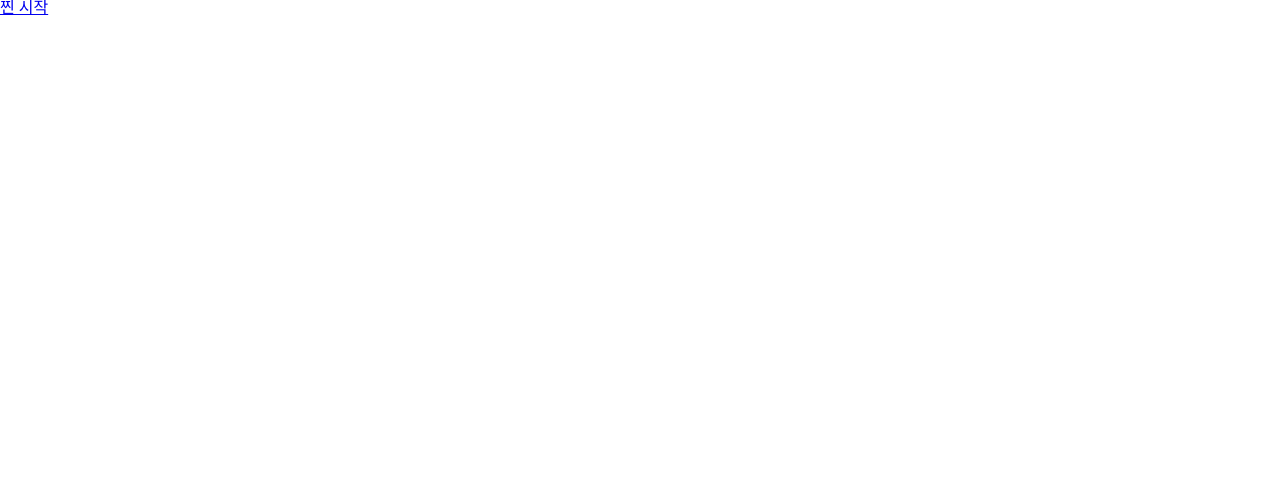
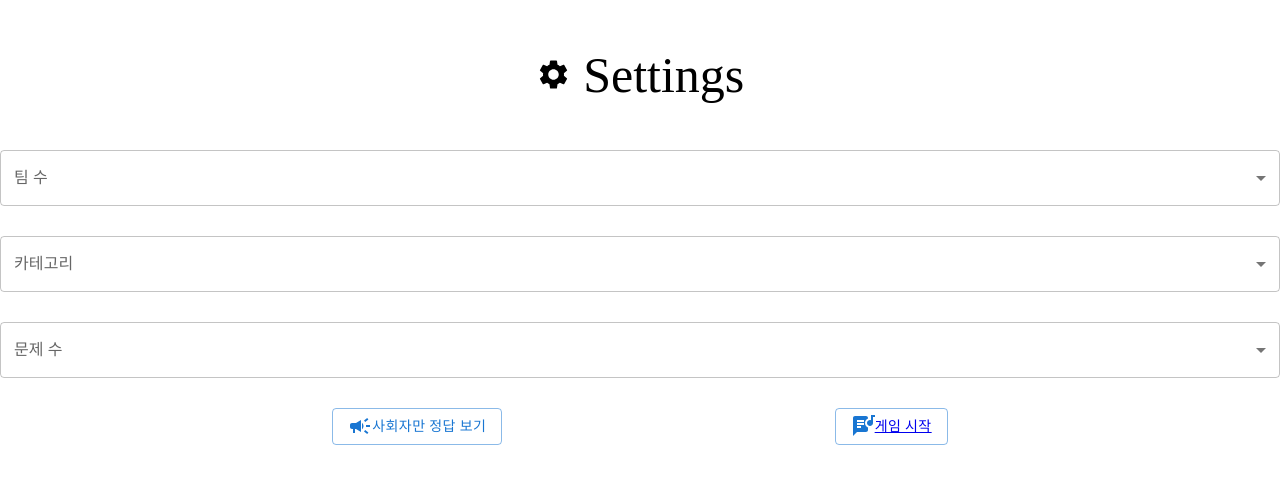
Before and after one commit to jaehvvan/snu-web-final, a React (Create React App) app: page /setting in a window 1280 px wide. Shown: the top 484 px of the page. Built offline with nearby package versions, Linux system fonts and the light colour scheme.

Commit message:
1st
모양만 잡기

```diff
--- a/package.json
+++ b/package.json
@@ -5,6 +5,7 @@
   "dependencies": {
     "@emotion/react": "^11.9.3",
     "@emotion/styled": "^11.9.3",
+    "@mui/icons-material": "^5.8.4",
     "@mui/material": "^5.8.4",
     "@testing-library/jest-dom": "^5.16.4",
     "@testing-library/react": "^13.3.0",
--- a/src/index.js
+++ b/src/index.js
@@ -4,6 +4,7 @@ import App from './App';
 
 import './styles/reset.scss';
 import './styles/normalize.scss';
+import './styles/setting.css';
 import { BrowserRouter } from 'react-router-dom';
 
 const root = ReactDOM.createRoot(document.getElementById('root'));
--- a/src/pages/SettingPage.js
+++ b/src/pages/SettingPage.js
@@ -1,10 +1,84 @@
-import React from 'react';
+import React, {useState} from 'react';
 import { Link } from 'react-router-dom';
+import '../styles/setting.css';
+import SettingsIcon from '@mui/icons-material/Settings';
+import FormControl from '@mui/material/FormControl';
+import InputLabel from '@mui/material/InputLabel';
+import MenuItem from '@mui/material/MenuItem';
+import Select from '@mui/material/Select';
+import {Button} from "@mui/material";
+import CampaignIcon from '@mui/icons-material/Campaign';
+import LyricsIcon from '@mui/icons-material/Lyrics';
 
 const SettingPage = () => {
-  return (
-    <div>
-      <Link to="/question">찐 시작</Link>
+    const [team, setTeam] = useState(0);
+    const [category, setCategory] = useState('');
+    const [problem, setProblem] = useState(0);
+
+    return (
+    <div id="layoutDom">
+        <div id="titleDom">
+            <SettingsIcon fontSize="large"></SettingsIcon> Settings
+        </div>
+        <div id="teamDom">
+            <FormControl fullWidth>
+                <InputLabel>팀 수</InputLabel>
+                <Select
+                    //value={team}
+                    label="팀 수"
+                    //onChange={setTeam(team)}
+                >
+                    <MenuItem value={2}>2</MenuItem>
+                    <MenuItem value={3}>3</MenuItem>
+                    <MenuItem value={4}>4</MenuItem>
+                </Select>
+            </FormControl>
+        </div>
+        <div id="CategoryDom">
+            <FormControl fullWidth>
+                <InputLabel>카테고리</InputLabel>
+                <Select
+                    //value={age}
+                    label="카테고리"
+                    //onChange={handleChange}
+                >
+                    <MenuItem value={2}>2</MenuItem>
+                    <MenuItem value={3}>3</MenuItem>
+                    <MenuItem value={4}>4</MenuItem>
+                </Select>
+            </FormControl>
+        </div>
+        <div id="NumberOfProblemDom">
+            <FormControl fullWidth>
+                <InputLabel>문제 수</InputLabel>
+                <Select
+                    //value={age}
+                    label="문제 수"
+                    //onChange={handleChange}
+                >
+                    <MenuItem value={1}>1</MenuItem>
+                    <MenuItem value={2}>2</MenuItem>
+                    <MenuItem value={3}>3</MenuItem>
+                    <MenuItem value={4}>4</MenuItem>
+                    <MenuItem value={5}>5</MenuItem>
+                </Select>
+            </FormControl>
+        </div>
+        <div id="buttonDom">
+            <div>
+                <Button variant="outlined">
+                    <CampaignIcon></CampaignIcon> 사회자만 정답 보기
+                </Button>
+            </div>
+            <div>
+                <Button variant="outlined">
+                    <LyricsIcon></LyricsIcon>
+                    <Link to="/question">
+                        게임 시작
+                    </Link>
+                </Button>
+            </div>
+        </div>
     </div>
   );
 };
--- /dev/null
+++ b/src/styles/setting.css
@@ -0,0 +1,20 @@
+#layoutDom{
+
+}
+
+#titleDom{
+    font-size: 50px;
+    text-align: center;
+    margin-top: 50px;
+    margin-bottom: 50px;
+}
+
+#teamDom, #CategoryDom, #NumberOfProblemDom{
+    margin-bottom: 30px;
+}
+
+#buttonDom{
+    display: flex;
+    flex-direction: row;
+    justify-content: space-evenly;
+}
```
Also changed, not shown: 1 other file (tests, documents, lock files or other folders).
